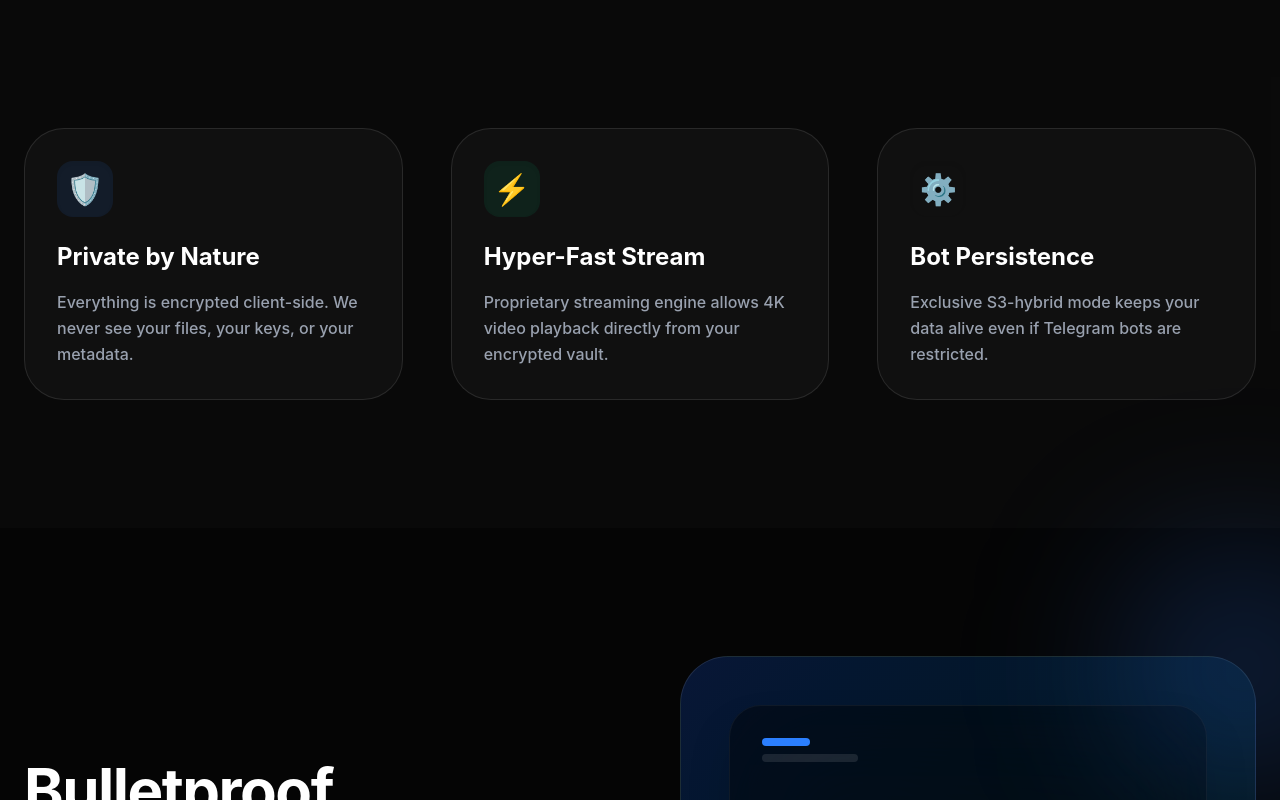
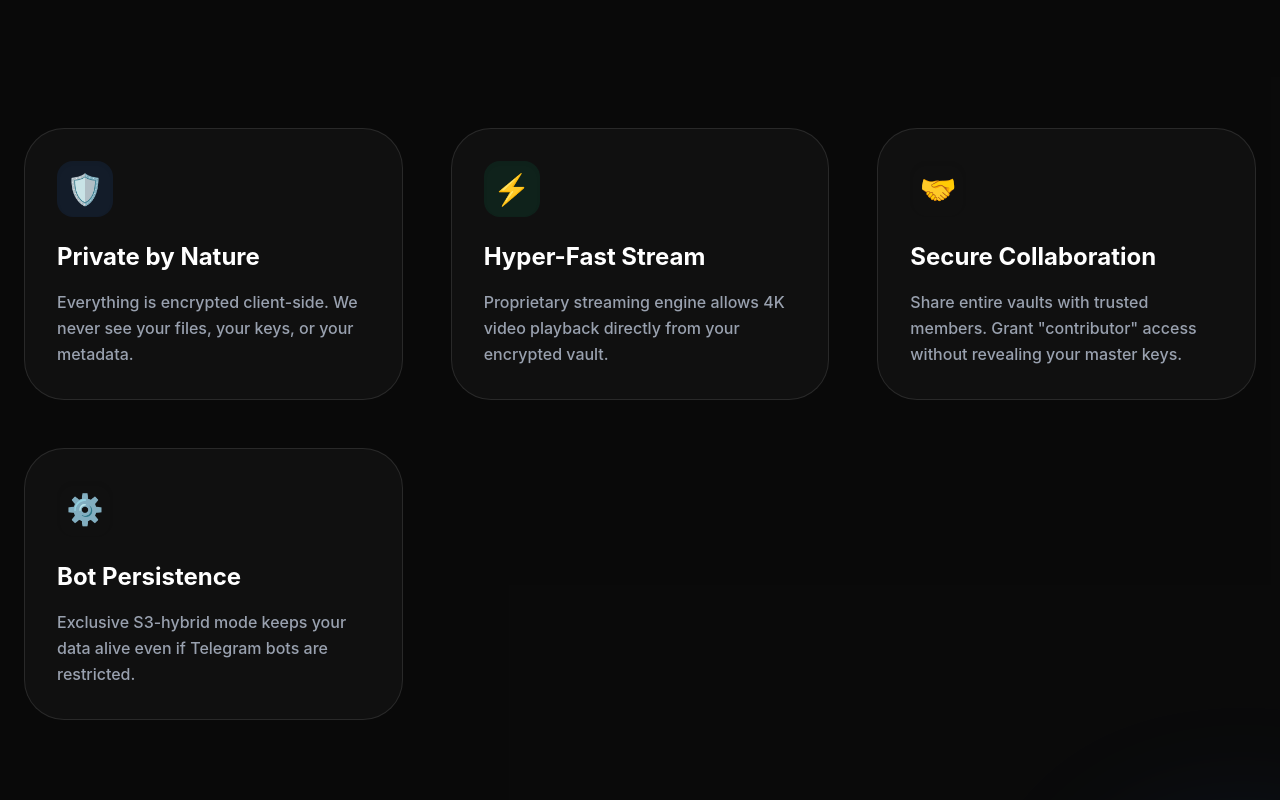
Before and after one commit to kokorolx/telegram-file-management, a Next.js app: page /landing in a window 1280 px wide. Shown: the part 940-1740 px from the top of the page. Built offline with nearby package versions, Linux system fonts and the light colour scheme; no server answers.

Commit message:
feat: add collaborate feature to landing page, roadmap, and pricing

```diff
--- a/app/components/LandingPage.jsx
+++ b/app/components/LandingPage.jsx
@@ -82,6 +82,12 @@ export default function LandingPage({ onLaunch }) {
                   color: 'emerald'
                 },
                 {
+                  title: 'Secure Collaboration',
+                  desc: 'Share entire vaults with trusted members. Grant "contributor" access without revealing your master keys.',
+                  icon: '🤝',
+                  color: 'cyan'
+                },
+                {
                   title: 'Bot Persistence',
                   desc: 'Exclusive S3-hybrid mode keeps your data alive even if Telegram bots are restricted.',
                   icon: '⚙️',
@@ -89,7 +95,7 @@ export default function LandingPage({ onLaunch }) {
                 }
               ].map((pillar, i) => (
                 <div key={i} className="group p-8 rounded-[2.5rem] bg-white/[0.03] border border-white/10 hover:border-blue-500/50 transition-all hover:translate-y-[-8px]">
-                  <div className={`w-14 h-14 bg-${pillar.color}-500/10 rounded-2xl flex items-center justify-center text-3xl mb-6 shadow-inner`}>
+                  <div className={`w-14 h-14 bg-${pillar.color === 'cyan' ? 'cyan' : pillar.color}-500/10 rounded-2xl flex items-center justify-center text-3xl mb-6 shadow-inner`}>
                     {pillar.icon}
                   </div>
                   <h3 className="text-2xl font-bold mb-4">{pillar.title}</h3>
```
